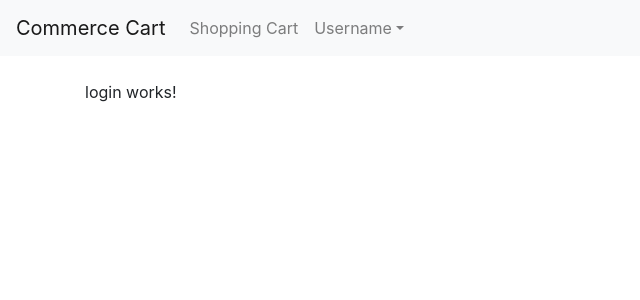
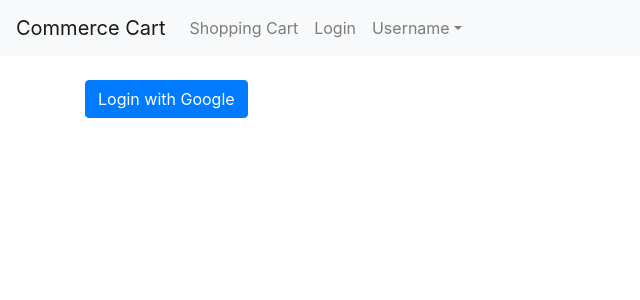
Before and after one commit to Ubaid45/AngularJS_commerce-cart, an Angular app: page /login in a window 1280 px wide. Shown: the top 300 px of the page, without its empty margins (0-640 px from the left). Built offline with nearby package versions, Linux system fonts and the light colour scheme; what angularfire2 would draw is missing.

Commit message:
Implemented google authentication

```diff
--- a/src/app/bs-navbar/bs-navbar.component.html
+++ b/src/app/bs-navbar/bs-navbar.component.html
@@ -8,6 +8,9 @@
         <ul class="navbar-nav mr-auto">
             <li class="nav-item">
                 <a class="nav-link" routerLink="/shopping-cart">Shopping Cart</a>
+            </li>
+            <li class="nav-item">
+                <a class="nav-link" routerLink="/login">Login</a>
             </li>
             <li ngbDropdown class="nav-item dropdown">
                 <a ngbDropdownToggle class="nav-link dropdown-toggle" id="dropdown01" data-toggle="dropdown" aria-haspopup="true" aria-expanded="false">Username</a>
--- a/src/app/login/login.component.html
+++ b/src/app/login/login.component.html
@@ -1 +1,4 @@
-<p>login works!</p>
+
+<button
+  (click)="login()"
+  class="btn btn-primary">Login with Google</button>
--- a/src/app/login/login.component.ts
+++ b/src/app/login/login.component.ts
@@ -1,3 +1,5 @@
+import * as firebase from 'firebase';
+import {AngularFireAuth} from 'angularfire2/auth';
 import { Component, OnInit } from '@angular/core';
 
 @Component({
@@ -5,11 +7,11 @@ import { Component, OnInit } from '@angular/core';
   templateUrl: './login.component.html',
   styleUrls: ['./login.component.css']
 })
-export class LoginComponent implements OnInit {
-
-  constructor() { }
-
-  ngOnInit(): void {
+export class LoginComponent {
+  constructor(private afAuth: AngularFireAuth) {
   }
 
+  login() {
+    this.afAuth.auth.signInWithRedirect(new firebase.auth.GoogleAuthProvider());
+  }
 }
```
Also changed, not shown: 1 other file (tests, documents, lock files or other folders).
